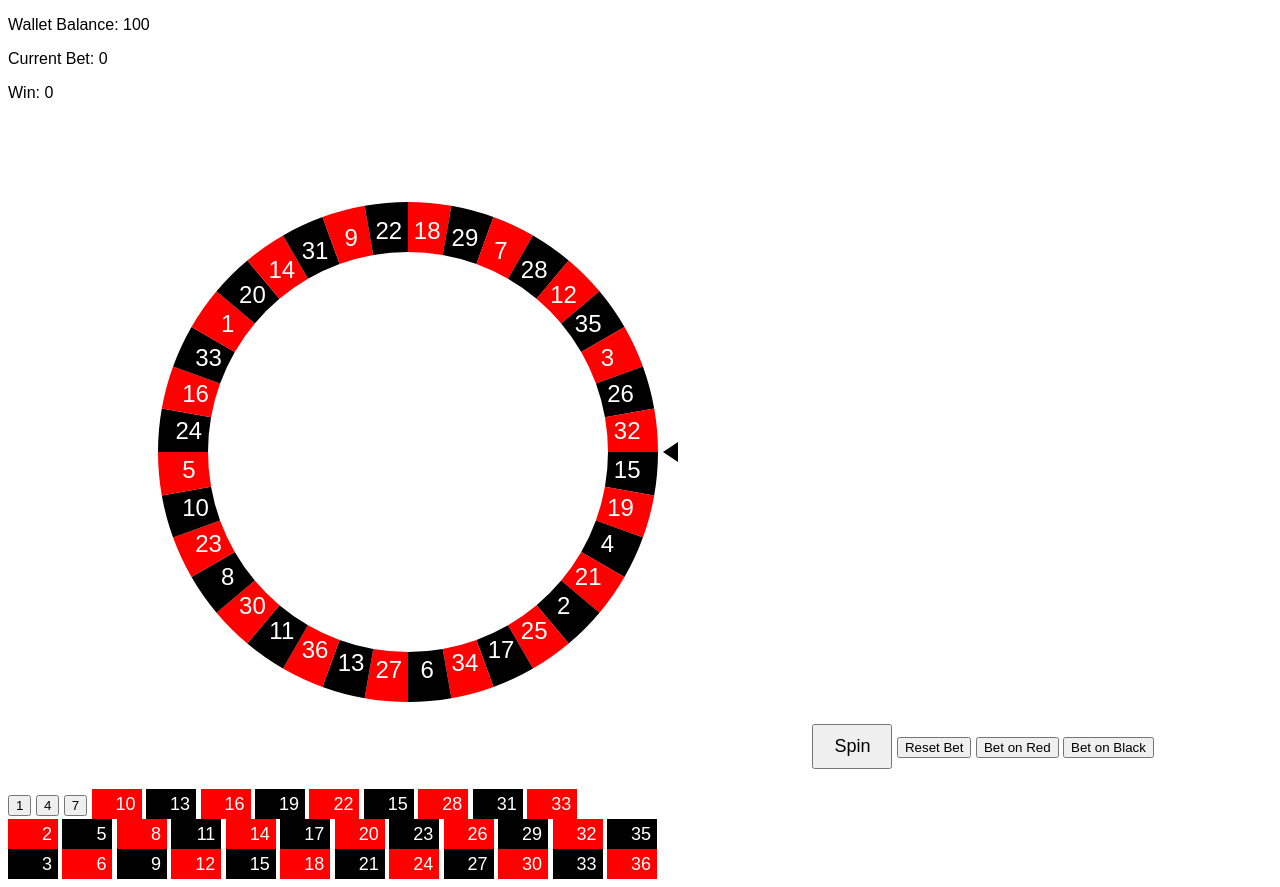
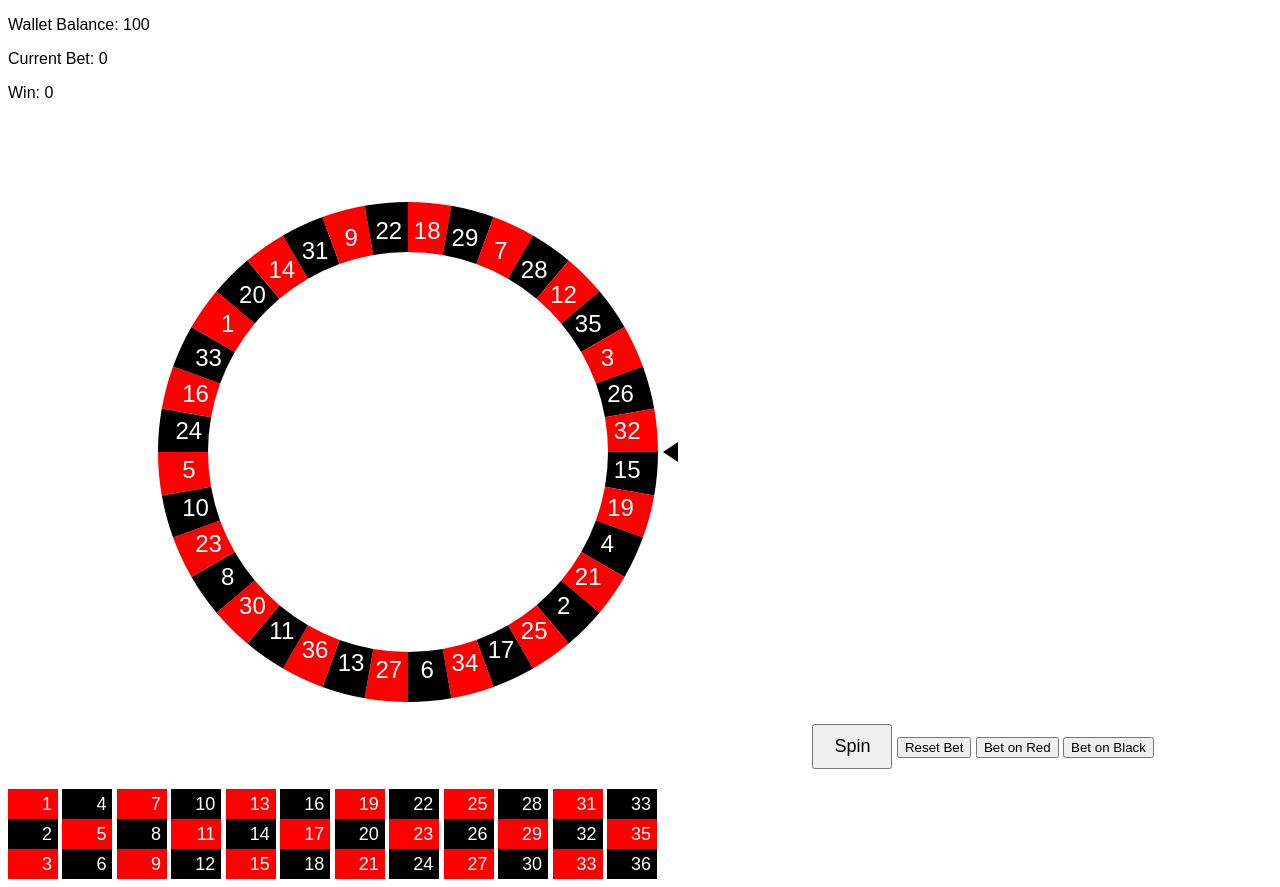
Before and after one commit to Olivertenhoor/rouletteApp, a website: page public/index.html in a window 1280 px wide. Drawn offline with Linux system fonts and the light colour scheme.

Commit message:
bugfixes met het betten, alles werkt nu netjes

```diff
--- a/public/index.html
+++ b/public/index.html
@@ -21,7 +21,7 @@
         <canvas id="rouletteCanvas" width="800" height="600"></canvas>
         <button id="spinButton">Spin</button>
         <button id="resetButton" onclick="resetBet()">Reset Bet</button>
-        <button id="betRedButton" onclick="placeBet('red')">Bet on Red</button>
+        <button class="betButton" class="coin-container" id="betRedButton" onclick="placeBet('red')">Bet on Red</button>
         <button id="betBlackButton" onclick="placeBet('black')">Bet on Black</button>
 
         <div id="result"></div>
@@ -29,52 +29,48 @@
     <div class = "specialBets">
        <div id="coin"></div>
        <div class ="rij1">
-            <button class="betButton" id="black1"  onclick="placeBet('1')"> <div class="coin-container"></div>1</button>
-            <button class="betButton" id="red4" class="coin-container" onclick="placeBet('4')" >4</button>
-            <button class="betButton" id="black1"  onclick="placeBet('7')"> <div class="coin-container"></div>7</button>
+            <button class="betButton" id="red" class="coin-container" onclick="placeSpecificBet('1')" > 1</button>
+            <button class="betButton" id="black" class="coin-container" onclick="placeSpecificBet('4')" >4</button>
+            <button class="betButton" id="red" class="coin-container" onclick="placeSpecificBet('7')" >7</button>
+            <button class="betButton" id="black" class="coin-container" onclick="placeSpecificBet('10')" >10</button>
+            <button class="betButton" id="red" class="coin-container" onclick="placeSpecificBet('13')" >13</button>
+            <button class="betButton" id="black" class="coin-container" onclick="placeSpecificBet('16')" >16</button>
+            <button class="betButton" id="red" class="coin-container" onclick="placeSpecificBet('19')" >19</button>
+            <button class="betButton" id="black" class="coin-container" onclick="placeSpecificBet('22')" >22</button>
+            <button class="betButton" id="red" class="coin-container" onclick="placeSpecificBet('25')" >25</button>
+            <button class="betButton" id="black" class="coin-container" onclick="placeSpecificBet('28')" >28</button>
+            <button class="betButton" id="red" class="coin-container" onclick="placeSpecificBet('31')" >31</button>
+            <button class="betButton" id="black" class="coin-container" onclick="placeSpecificBet('33')" >33</button>
 
-
-            <button id="red" >10</button>
-            <button class="betButton" id="black" onclick="placeBet('black')" >13</button>
-
-            <button id="red" >16</button>
-            <button class="betButton" id="black" onclick="placeBet('black')" >19</button>
-
-            <button id="red" >22</button>
-            <button class="betButton" id="black" onclick="placeBet('black')" >15</button>
-
-            <button id="red" >28</button>
-            <button class="betButton" id="black" onclick="placeBet('black')" >31</button>
-
-            <button id="red" >33</button>
         </div>
         <div class ="rij2">
-            <button id="red" >2</button>
-            <button id="black" >5</button>
-            <button id="red" >8</button>
-            <button id="black" >11</button>
-            <button id="red" >14</button>
-            <button id="black" >17</button>
-            <button id="red" >20</button>
-            <button id="black" >23</button>
-            <button id="red" >26</button>
-            <button id="black" >29</button>
-            <button id="red" >32</button>
-            <button id="black" >35</button>
+            <button class="betButton" id="black" class="coin-container" onclick="placeSpecificBet('2')" >2</button>
+            <button class="betButton" id="red" class="coin-container" onclick="placeSpecificBet('5')" > 5</button>
+            <button class="betButton" id="black" class="coin-container" onclick="placeSpecificBet('8')" >8</button>
+            <button class="betButton" id="red" class="coin-container" onclick="placeSpecificBet('11')" > 11</button>
+            <button class="betButton" id="black" class="coin-container" onclick="placeSpecificBet('14')" >14</button>
+            <button class="betButton" id="red" class="coin-container" onclick="placeSpecificBet('17')" > 17</button>
+            <button class="betButton" id="black" class="coin-container" onclick="placeSpecificBet('20')" >20</button>
+            <button class="betButton" id="red" class="coin-container" onclick="placeSpecificBet('23')" > 23</button>
+            <button class="betButton" id="black" class="coin-container" onclick="placeSpecificBet('26')" >26</button>
+            <button class="betButton" id="red" class="coin-container" onclick="placeSpecificBet('29')" > 29</button>
+            <button class="betButton" id="black" class="coin-container" onclick="placeSpecificBet('32')" >32</button>
+            <button class="betButton" id="red" class="coin-container" onclick="placeSpecificBet('35')" > 35</button>
+
         </div>
         <div class ="rij2">
-            <button id="black" >3</button>
-            <button id="red" >6</button>
-            <button id="black" >9</button>
-            <button id="red" >12</button>
-            <button id="black" >15</button>
-            <button id="red" >18</button>
-            <button id="black" >21</button>
-            <button id="red" >24</button>
-            <button id="black" >27</button>
-            <button id="red" >30</button>
-            <button id="black" >33</button>
-            <button id="red" >36</button>
+            <button class="betButton" id="red" class="coin-container" onclick="placeSpecificBet('3')" > 3</button>
+            <button class="betButton" id="black" class="coin-container" onclick="placeSpecificBet('6')" >6</button>
+            <button class="betButton" id="red" class="coin-container" onclick="placeSpecificBet('9')" > 9</button>
+            <button class="betButton" id="black" class="coin-container" onclick="placeSpecificBet('12')" >12</button>
+            <button class="betButton" id="red" class="coin-container" onclick="placeSpecificBet('15')" > 15</button>
+            <button class="betButton" id="black" class="coin-container" onclick="placeSpecificBet('18')" >18</button>
+            <button class="betButton" id="red" class="coin-container" onclick="placeSpecificBet('21')" > 21</button>
+            <button class="betButton" id="black" class="coin-container" onclick="placeSpecificBet('24')" >24</button>
+            <button class="betButton" id="red" class="coin-container" onclick="placeSpecificBet('27')" > 27</button>
+            <button class="betButton" id="black" class="coin-container" onclick="placeSpecificBet('30')" >30</button>
+            <button class="betButton" id="red" class="coin-container" onclick="placeSpecificBet('33')" > 33</button>
+            <button class="betButton" id="black" class="coin-container" onclick="placeSpecificBet('36')" >36</button>
         </div>
 
     </div>
--- a/public/scripts/script.js
+++ b/public/scripts/script.js
@@ -7,7 +7,8 @@ const outerRadius = 250;
 const innerRadius = 200; // Radius for the white center
 const segments = 36;
 const segmentAngle = (2 * Math.PI) / segments;
-const wheelNumbers = [15,19,4,21,2,25,17,34,6,27,13,36,11,30,8,23,10,5,24,16,33,1,20,14,31,9,22,18,29,7,28,12,35,3,26,32]
+const wheelNumbers = [15,19,4,21,2,25,17,34,6,27,13,36,11,30,8,23,10,5,24,16,33,1,20,14,31,9,22,18,29,7,28,12,35,3,26,32];
+const betAmount = 10;
 let isSpinning = false;
 let currentAngle = 0;
 let spinSpeed = 0;
@@ -15,6 +16,10 @@ let playerWallet = 100; //initial amount
 let playerBet = 0; //initial player bet
 let playerBetOn = '';
 let currentBets = new Set();
+let betArray = new Array(36).fill(0);
+let betRed = 0;
+let betBlack = 0;
+
 
 
 const centerImage = new Image();
@@ -103,20 +108,42 @@ function spinWheel(result) {
 }
 
 function placeBet(color) {
-    // Assume a fixed bet amount for now, say 10 units
-    const betAmount = 10;
 
     // Check if player has enough money to place the bet
     if (playerWallet >= betAmount) {
         playerWallet -= betAmount;
-        playerBet += betAmount;
-        playerBetOn = color;
+        if(color === 'red') {
+            betRed += betAmount;
+            playerBet += betAmount
+        }
+        else {
+            betBlack += betAmount;
+            playerBet += betAmount;
+        }
+
+        // playerBet += betAmount;
+        // playerBetOn = color;
 
         // Display current wallet balance and bet amount
         updateWalletDisplay();
+        toggleBet();
 
 
     } else {
+        alert("Not enough money in your wallet to place this bet.");
+    }
+}
+
+function placeSpecificBet(number) {
+    if(playerWallet >= betAmount) {
+        playerWallet -= betAmount;
+        betArray[number - 1] += betAmount;
+        playerBet += betAmount;
+
+        updateWalletDisplay();
+        toggleBet();
+    }
+    else {
         alert("Not enough money in your wallet to place this bet.");
     }
 }
@@ -129,7 +156,7 @@ document.addEventListener('DOMContentLoaded', function() {
     // Event listeners for each betting button
     betButtons.forEach(button => {
         button.addEventListener('click', function() {
-            placeCoin(button);
+            toggleBet(button);
         });
     });
 
@@ -163,6 +190,21 @@ function toggleBet(button){
 //     }
 // }
 
+function placeCoin(button) {
+    const buttonId = button.id;
+    if (!currentBets[buttonId]) {
+        currentBets[buttonId] = 0;
+    }
+    currentBets[buttonId]++;
+
+    const coinContainer = button.querySelector('.coin-container');
+    const coinImg = document.createElement('div');
+    coinImg.classList.add('coin');
+    coinImg.style.left = `${Math.random() * 50}px`; // Randomize position slightly for visibility
+    coinImg.style.top = `${Math.random() * 50}px`; // Randomize position slightly for visibility
+
+    coinContainer.appendChild(coinImg);
+}
 
 // // Function to place the coin on the selected button
 function placeCoin(button) {
@@ -173,7 +215,7 @@ function placeCoin(button) {
     coin.style.top = `${rect.top + window.scrollY}px`;
     coin.style.width = '10px';
     coin.style.height = '10px';
-    coin.style.backgroundImage = 'url(/static/images/munt_immage.png)';
+    coin.style.backgroundImage = 'url(../images/munt_immage.png)';
     coin.style.backgroundSize = 'cover';
     coin.style.display = 'block';
     coin.style.pointerEvents = 'none';
@@ -204,21 +246,21 @@ function showResult(result) {
     const isBlack = !isRed;
 
     let winAmount = 0;
-    if(isNaN(playerBetOn)) {
-        if ((isRed && playerBetOn === 'red') || (isBlack && playerBetOn === 'black')) {     //calculate wether or not win
-            winAmount = playerBet * 2;
-            playerWallet += winAmount;
-        }
+
+    if (isRed) {     //calculate wether or not win
+        winAmount = betRed * 2;
     }
     else {
-        playerNumber = Number(playerBetOn);
-        if(playerNumber === resultNumber) {
-            winAmount = playerBet * 36;
-            playerWallet += winAmount;
-        }
+        winAmount = betBlack * 2;
     }
+    winAmount += (betArray[resultNumber - 1] * 36);
+    playerWallet += winAmount;
+
+    betRed = 0;
+    betBlack = 0;
     playerBet = 0;
     playerBetOn = '';
+    betArray.fill(0);
 
     // Display the result
     document.getElementById('result').innerText = `The ball landed on ${resultNumber}`;
```
